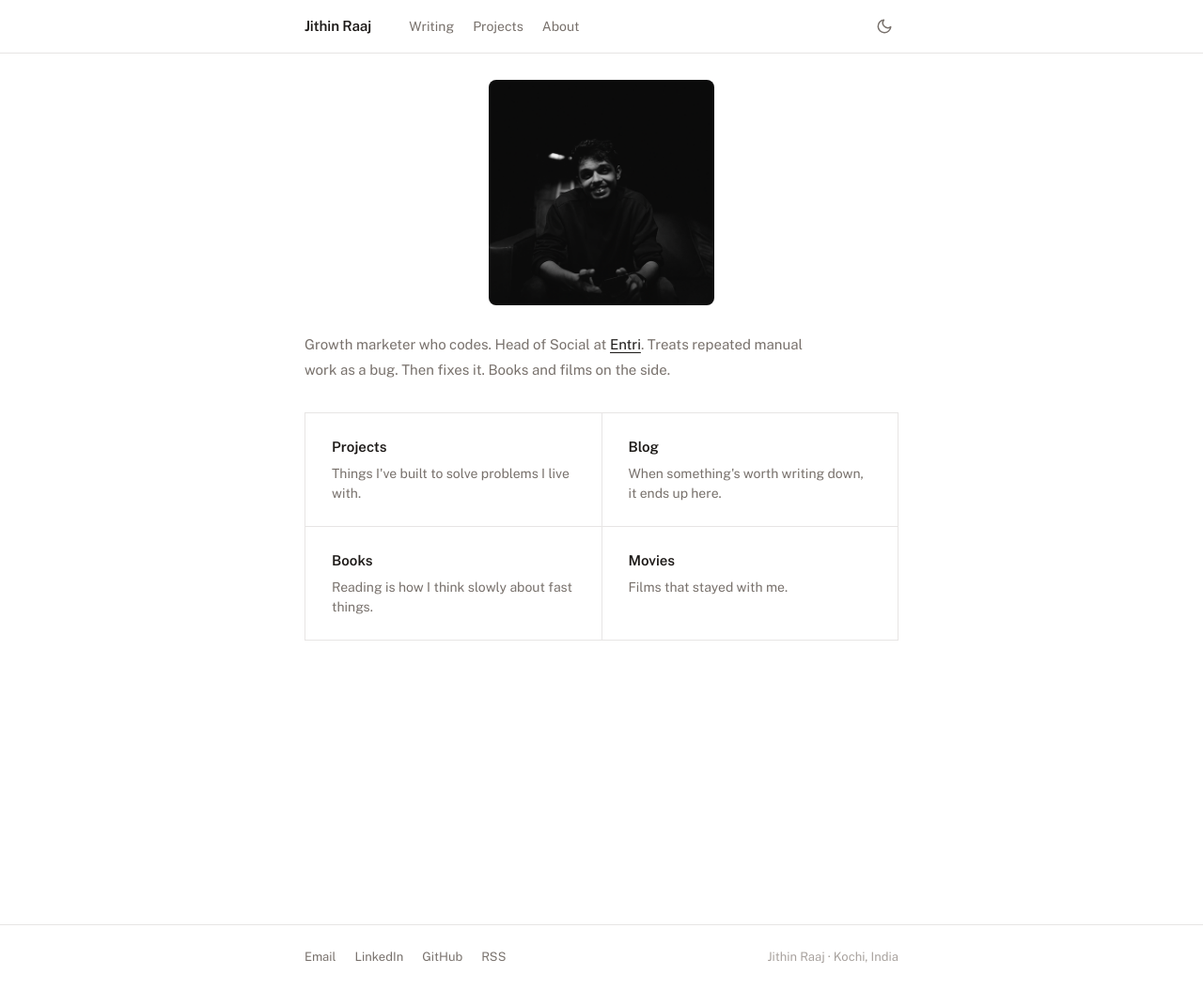
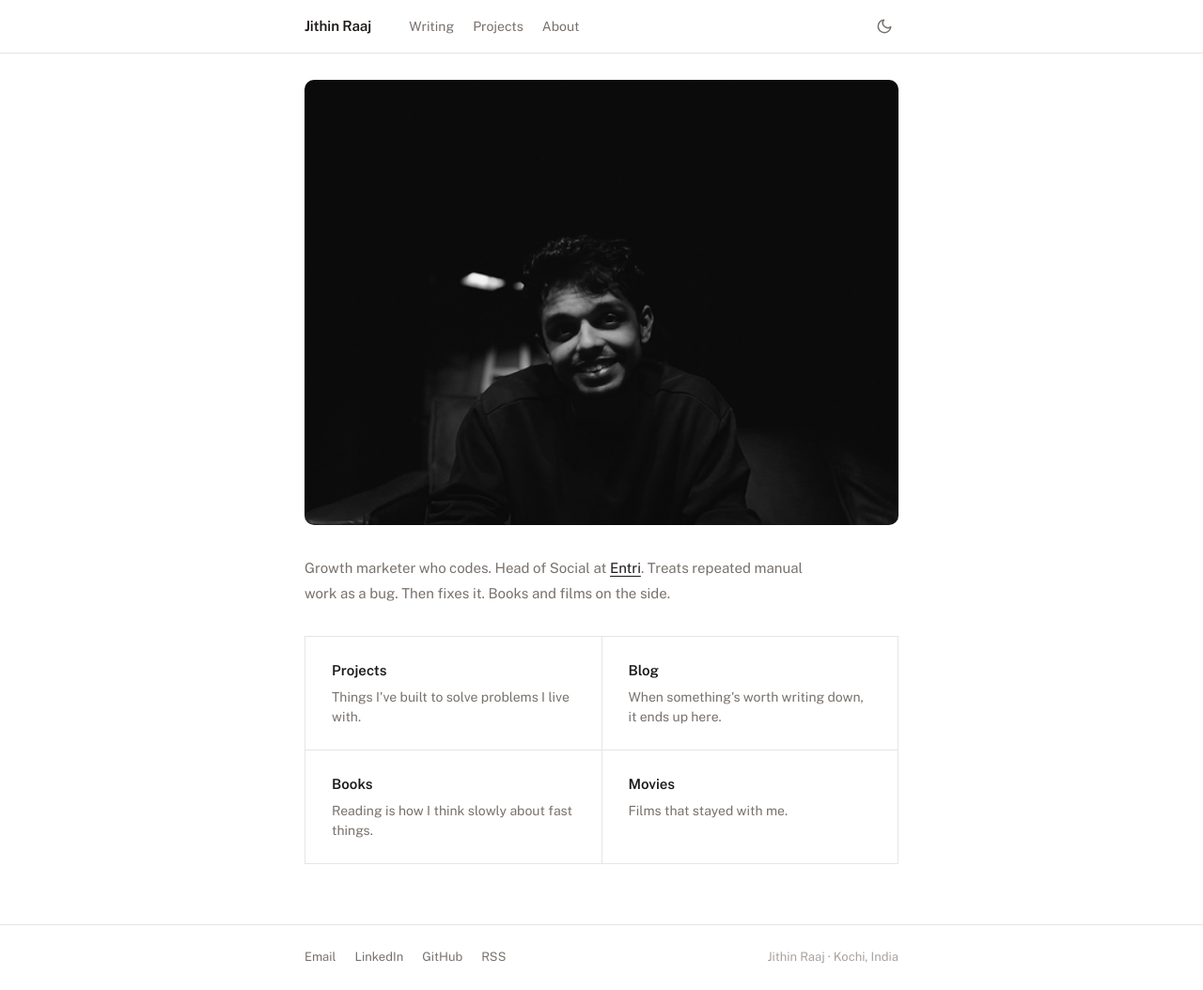
Before and after one commit to jithinrajtk/jithinrajtk.github.io, a Jekyll site: the page built from index.html, in a window 1280 px wide and 1054 px high. Shown: the whole window at 94% size. Built offline with Jekyll 4.4.1, drawn with Linux system fonts in a browser that asks for light colours.

Commit message:
Full-width editorial photo layout

```diff
--- a/assets/css/main.css
+++ b/assets/css/main.css
@@ -212,20 +212,19 @@ img {
 }
 
 .home-photo {
-  width: 240px;
-  height: 240px;
-  border-radius: 8px;
+  width: 100%;
+  aspect-ratio: 4 / 3;
+  border-radius: 10px;
   object-fit: cover;
+  object-position: center top;
   display: block;
-  margin: 0 auto 28px;
-  filter: grayscale(20%);
-  transition: transform 0.3s ease, box-shadow 0.3s ease, filter 0.3s ease;
+  margin-bottom: 32px;
+  filter: grayscale(15%);
+  transition: filter 0.4s ease;
   cursor: default;
 }
 
 .home-photo:hover {
-  transform: scale(1.03);
-  box-shadow: 0 12px 32px rgba(0,0,0,0.12);
   filter: grayscale(0%);
 }
 
```
